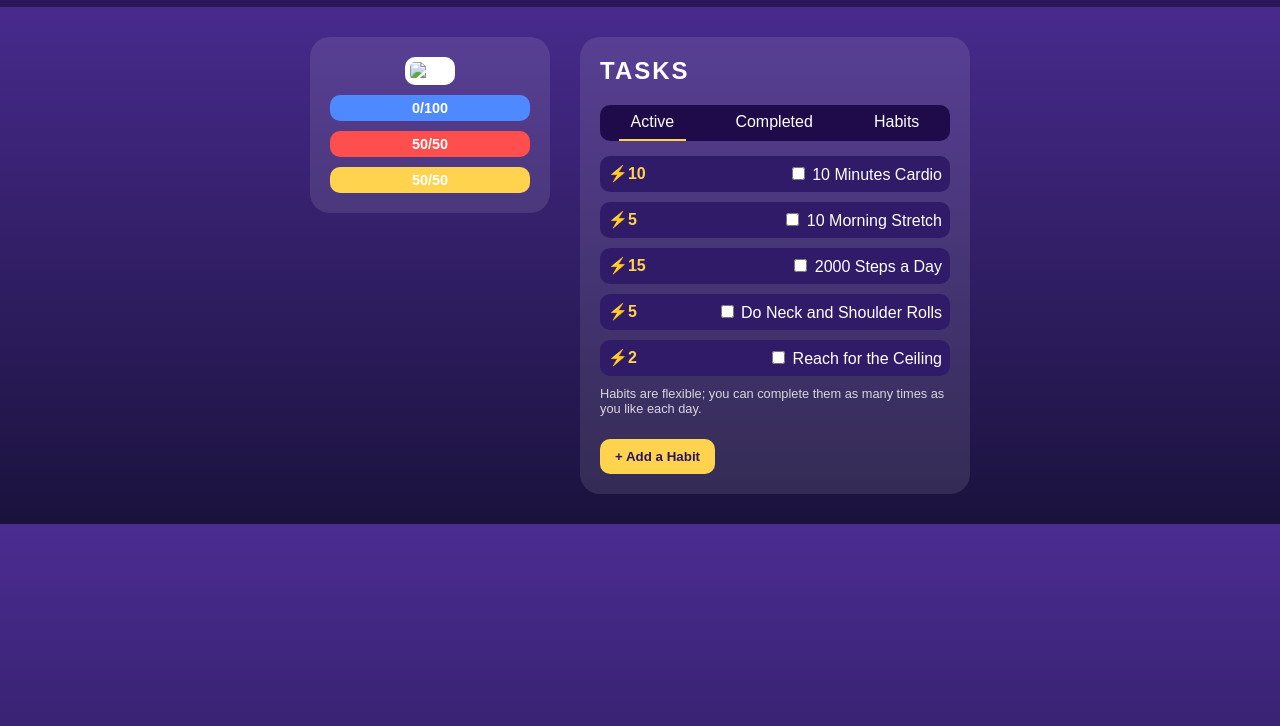
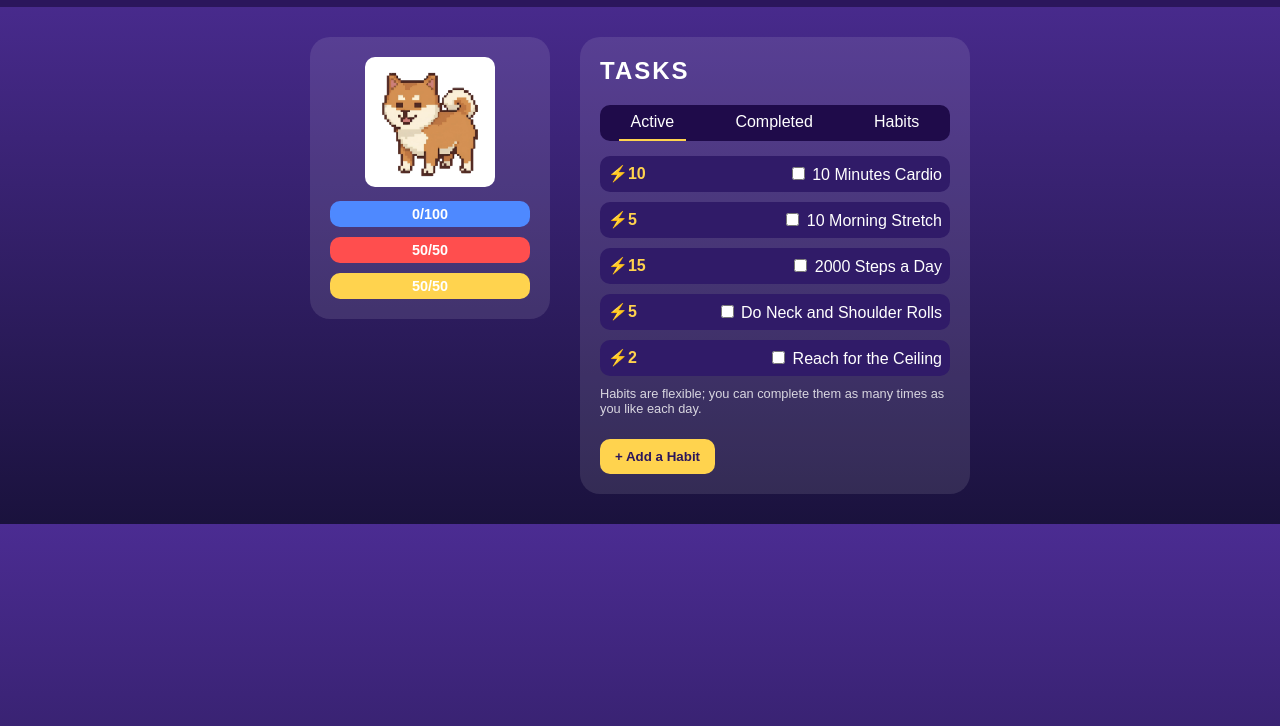
Before and after one commit to nicolleeeeee/testdog, a plain HTML site: page index.html in a window 1280 px wide. Shown: the part 32-758 px from the top of the page. Drawn offline with Linux system fonts and the light colour scheme.

Commit message:
Replace Doggo.jpg with Doggo.png in index.html

```diff
--- a/index.html
+++ b/index.html
@@ -21,7 +21,7 @@
   <div class="container">
     <!-- PET CARD -->
     <div class="pet-section">
-      <img src="Doggo.jpg" alt="Pet" class="pet-image">
+      <img src="Doggo.png" alt="Pet" class="pet-image">
       <div class="stats">
         <div class="bar blue">0/100</div>
         <div class="bar red">50/50</div>
```
